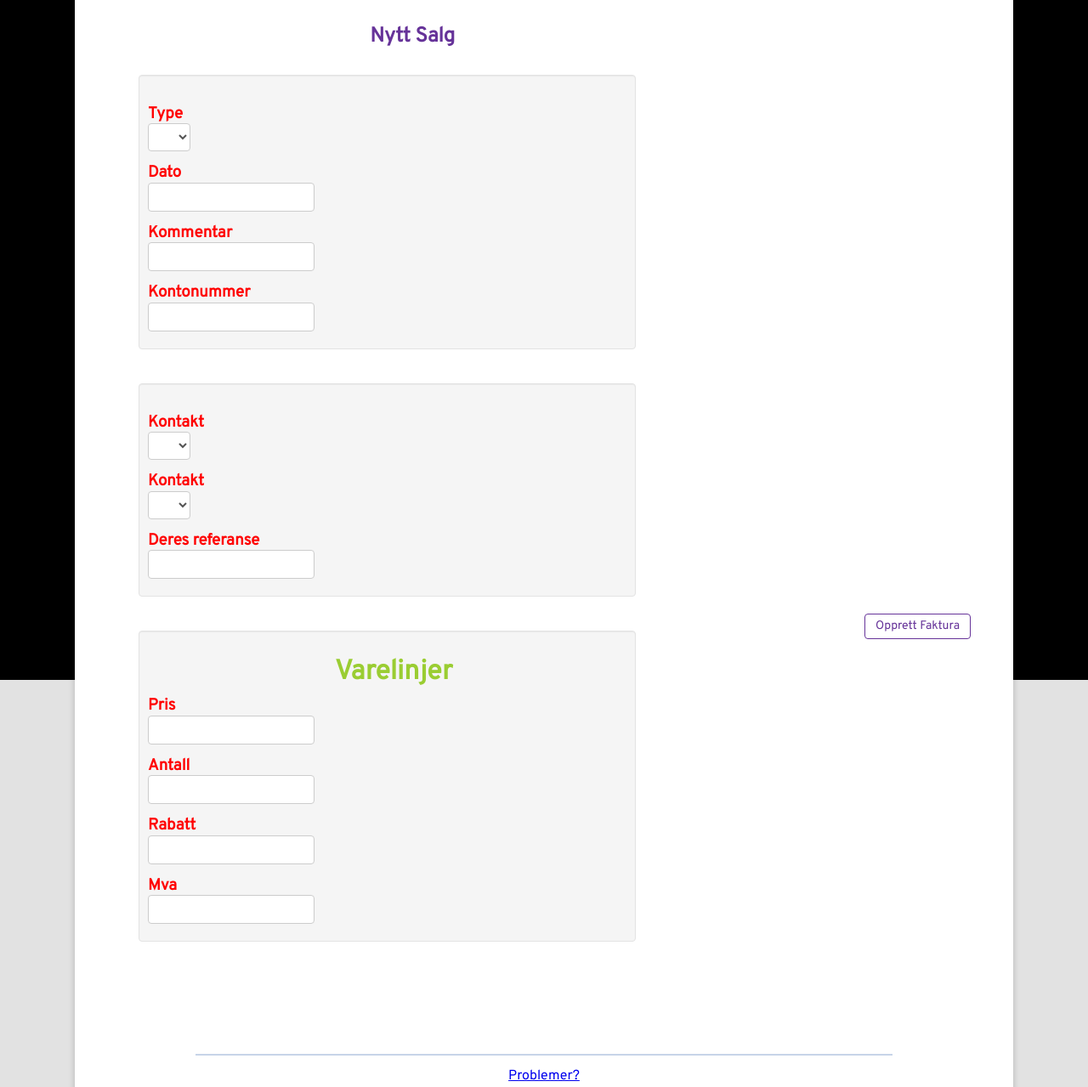
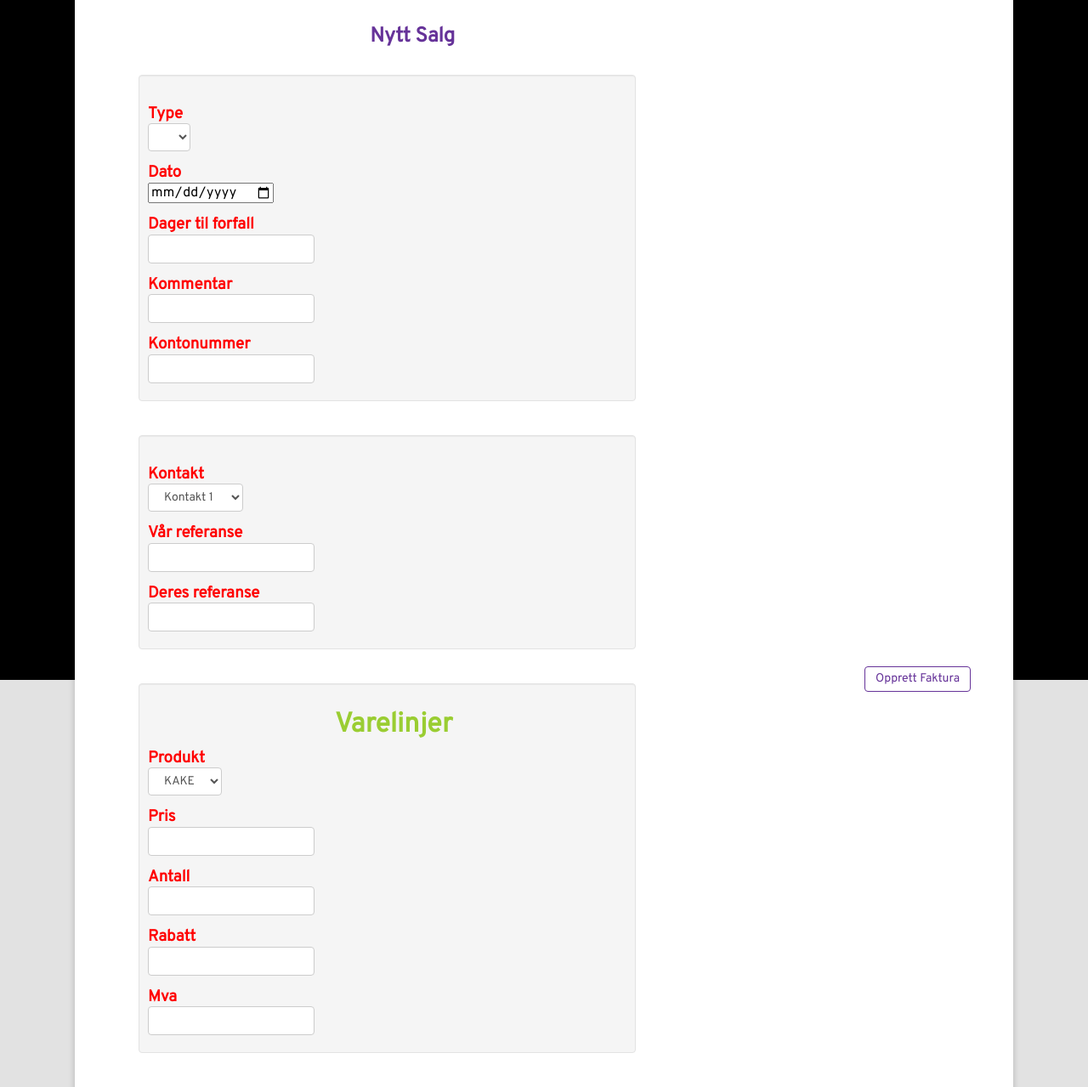
Before and after one commit to fredrikwaaler/OCR---SysDev2019, a Flask app: template Flask/templates/salg.html in a window 1280 px wide. Shown: the top 1279 px of the page at 85% size. Run offline with Flask 2, Linux system fonts and the light colour scheme; the template is opened without the code that fills it: values that come from a table or form of the project are taken from there, others are empty.

Commit message:
Changed sale form inputs to represent proper fields

```diff
--- a/Flask/app.py
+++ b/Flask/app.py
@@ -119,6 +119,8 @@ def send_purchase_form():
 @app.route('/send_sale_form', methods=['POST'])
 def send_sale_form():
     result = request.form
+    send_to_fiken(result, "Sale")
+
     return render_template("result.html", result = result)
 
 @app.route('/change_name', methods=['POST'])
@@ -157,7 +159,9 @@ def send_to_fiken(data, type):
             entry = {data}
             json.dump(data, outfile)
     if type == "Sale":
-        print("Sale")
+        with open('test_sale.json', 'w') as outfile:
+            entry = {data}
+            json.dump(data, outfile)
 
 if __name__ == '__main__':
     app.run(debug=True)
--- a/Flask/forms.py
+++ b/Flask/forms.py
@@ -30,15 +30,20 @@ class KjoopForm(FlaskForm):
 
 class SalgForm(FlaskForm):
     type_salg = SelectField('Type', choices=[])
+    dato = DateField('Dato')
+    dager_til_forfall = StringField("Dager til forfalll")
+    kommentar = StringField('Kommentar')
+    kontonummer = StringField('Kontonummer')
+
     kunde = SelectField('Kunde', choices=[])
-    dato = StringField('Dato')
-    kontakt = SelectField('kontakt', choices=[])
-    kommentar = StringField('Kommentar')
-    din_referanse = StringField('Din Referanse')
-    kontonummer = StringField('Kontonummer')
+
+    kontakt = SelectField('Kontakt', choices=[("1", "Kontakt 1"), ("2", "Kontakt 2") ])
+    vaar_referanse = StringField('Din Referanse')
     deres_referanse = StringField('Deres Referanse')
 
     beskrivelse = StringField('Beskrivelse')
+
+    produkt = SelectField('Produkt', choices=[("1", "KAKE")])
     pris = StringField('Pris')
     antall = StringField('Antall')
     rabatt = StringField('Rabatt')
--- a/Flask/templates/salg.html
+++ b/Flask/templates/salg.html
@@ -8,6 +8,8 @@
         {{ form.type_salg }}
         <h3>Dato</h3>
         {{ form.dato }}
+        <h3>Dager til forfall</h3>
+        {{ form.dager_til_forfall }}
         <h3>Kommentar</h3>
         {{ form.kommentar }}
         <h3>Kontonummer</h3>
@@ -17,14 +19,16 @@
     <div class="boxdisplay">
         <h3>Kontakt</h3>
         {{ form.kontakt }}
-    <h3>Kontakt</h3>
-    {{ form.kontakt }}
+        <h3>Vår referanse</h3>
+        {{ form.vaar_referanse }}
         <h3>Deres referanse</h3>
-    {{ form.deres_referanse}}
+        {{ form.deres_referanse }}
     </div>
 
     <div class="boxdisplay">
         <h3 class="title">Varelinjer</h3>
+        <h3>Produkt</h3>
+        {{ form.produkt }}
         <h3>Pris</h3>
         {{ form.pris }}
         <h3>Antall</h3>
--- /dev/null
+++ b/Flask/test_sale.json
@@ -0,0 +1 @@
+{"csrf_token": "ImE3MWVlMGIxNzNjYzA0YTg2NzgxN2JkYmZiZTRmNWU5ZTQ3ZTdiZTgi.XIeD1g.K921sLzBH-9smafIZk_crwgWavU", "dato": "", "dager_til_forfall": "sdasdadsa", "kommentar": "", "kontonummer": "", "kontakt": "1", "vaar_referanse": "", "deres_referanse": "", "produkt": "1", "pris": "", "antall": "", "rabatt": "", "mva": ""}
```
Lines whose indentation alone changed are shown as unchanged.
